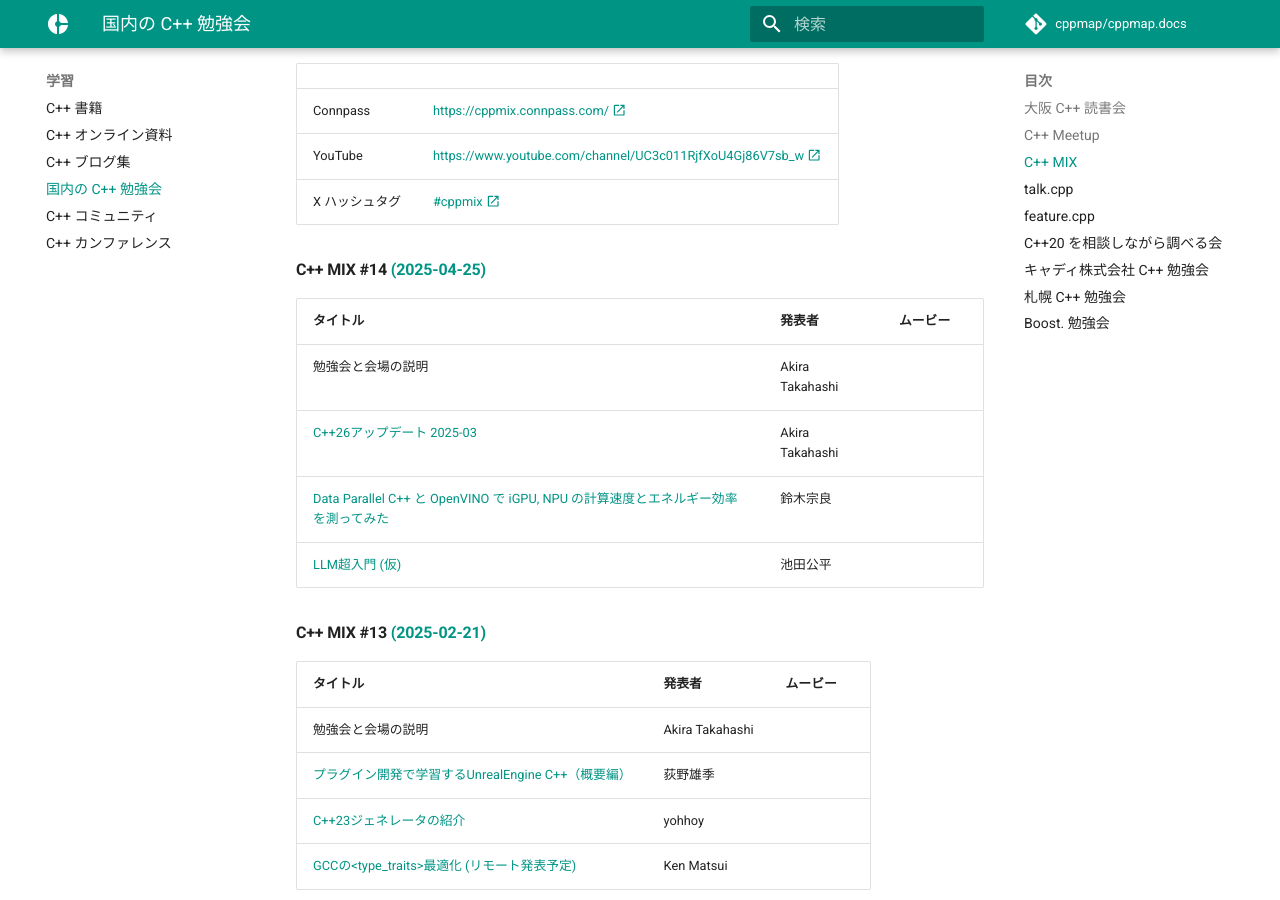
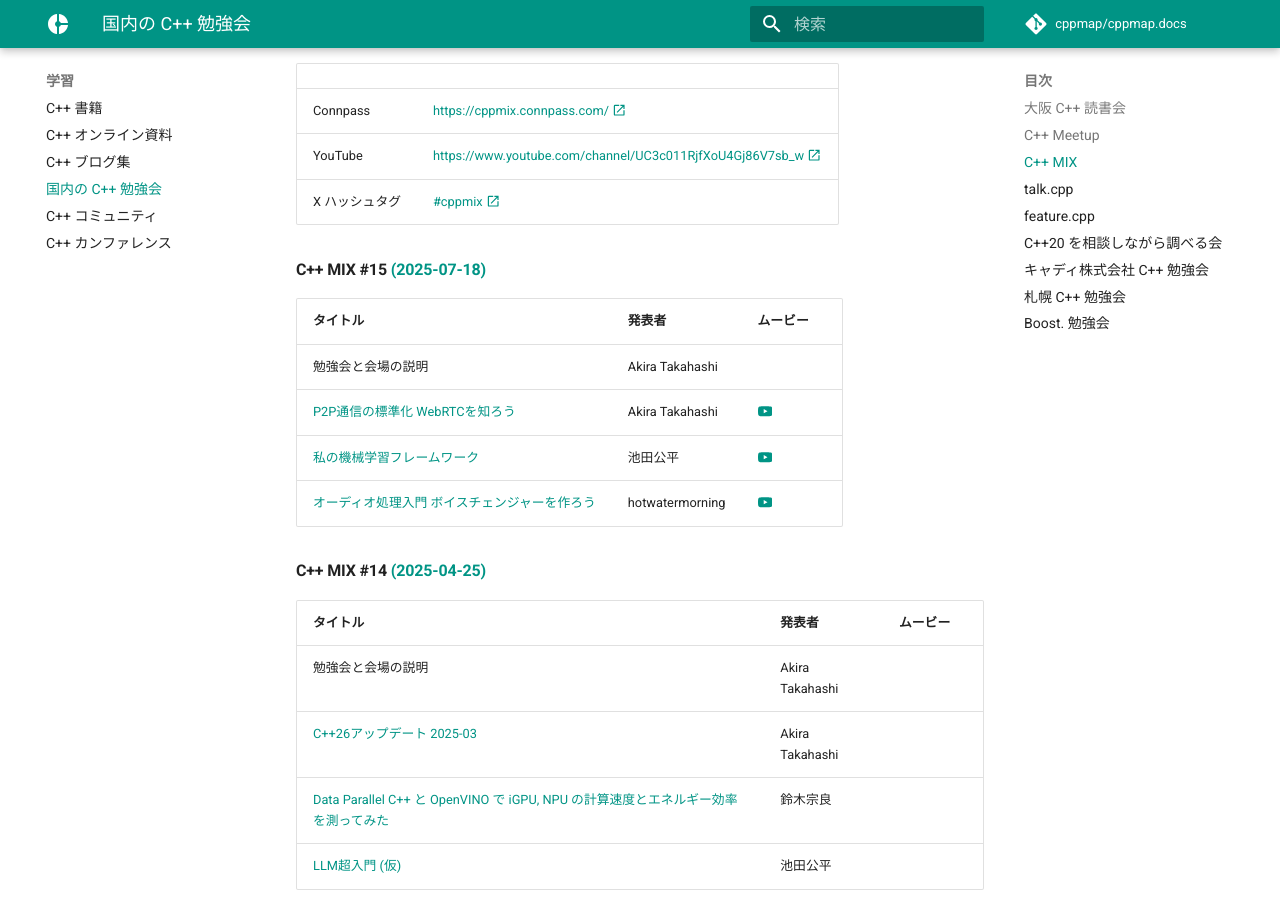
Before and after one commit to cppmap/cppmap.docs, an MkDocs documentation site: the page built from docs/learn/studymeetings.md, in a window 1280 px wide and 900 px high, scrolled down 1212 px. Built offline with MkDocs 1.6.1 and Material for MkDocs 9.7.7, drawn with Linux system fonts in a browser that asks for light colours; nearby versions of some CDN libraries; comment, search, counter and statistics services are not loaded.

Commit message:
add C++ MIX 15 (#63)

```diff
--- a/docs/learn/studymeetings.md
+++ b/docs/learn/studymeetings.md
@@ -39,6 +39,14 @@ description: 国内で開催されている C++ 関連の勉強会イベント
 | Connpass | [https://cppmix.connpass.com/ :material-open-in-new:](https://cppmix.connpass.com/){:target="_blank"} |
 | YouTube | [https://www.youtube.com/channel/UC3c011RjfXoU4Gj86V7sb_w :material-open-in-new:](https://www.youtube.com/channel/UC3c011RjfXoU4Gj86V7sb_w){:target="_blank"} |
 | X ハッシュタグ | [#cppmix :material-open-in-new:](https://x.com/search?q=%23cppmix&f=live){:target="_blank"} |
+
+#### C++ MIX #15 [(2025-07-18)](https://cppmix.connpass.com/event/359098/)
+| タイトル                                                                                                                           | 発表者          | ムービー                                         |
+|------------------------------------------------------------------------------------------------------------------------------------|-----------------|--------------------------------------------------|
+| 勉強会と会場の説明                                                                                                                 | Akira Takahashi |                                                  |
+| [P2P通信の標準化 WebRTCを知ろう](https://speakerdeck.com/faithandbrave/p2ptong-xin-nobiao-zhun-hua-webrtcwozhi-rou)                | Akira Takahashi | [:simple-youtube:](https://youtu.be/c-admz1IeWs) |
+| [私の機械学習フレームワーク](https://docs.google.com/presentation/d/1SC41aBHOkCfVkjfNEMjVK6BGWWXSn1pW5bVNj_QF6pE/edit?usp=sharing) | 池田公平        | [:simple-youtube:](https://youtu.be/bSdbJZ_JW1Q) |
+| [オーディオ処理入門 ボイスチェンジャーを作ろう](https://speakerdeck.com/hotwatermorning/oteiochu-li-ru-men-hoisutiensiyawozuo-rou) | hotwatermorning | [:simple-youtube:](https://youtu.be/45keX6SxxI0) |
 
 #### C++ MIX #14 [(2025-04-25)](https://cppmix.connpass.com/event/349703/)
 | タイトル                                                                                                                                                              | 発表者          | ムービー |
```
